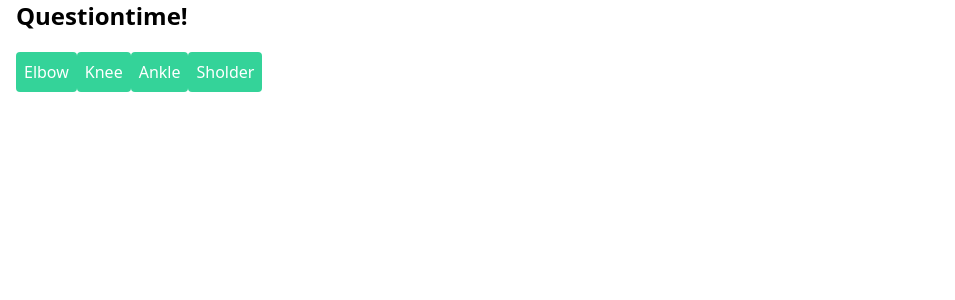
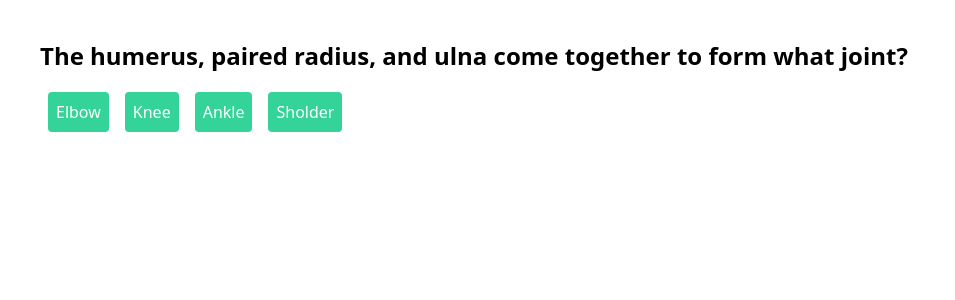
Before and after one commit to Loathed94/Assignment2-Trivia-Game, a Vue app: page / in a window 1280 px wide. Shown: the top 300 px of the page, without its empty margins (0-955 px from the left). Built offline with nearby package versions, Linux system fonts and the light colour scheme.

Commit message:
feat: Made question visible on screen.
Also added some padding, making things neater.

```diff
--- a/src/components/PresentQuestionBoolean.vue
+++ b/src/components/PresentQuestionBoolean.vue
@@ -31,11 +31,11 @@ const secondAnswer = ref(arrayForShuffling[1]);
 <template>
     <!--Button to generate a question from the API-->
     <button type="button" @click="sendAnswer(firstAnswer)"
-        class="bg-emerald-400 text-white p-2 rounded">
+        class="bg-emerald-400 text-white p-2 rounded mx-4">
         {{firstAnswer}}</button>
 
     <button type="button" @click="sendAnswer(secondAnswer)"
-        class="bg-emerald-400 text-white p-2 rounded">
+        class="bg-emerald-400 text-white p-2 rounded mx-4">
         {{secondAnswer}}</button>
 
 <!-- Generate different amount of buttons regarding what type is chosen; true/false or multiple choice -->
--- a/src/components/PresentQuestionMultiple.vue
+++ b/src/components/PresentQuestionMultiple.vue
@@ -25,16 +25,16 @@ const fourthAnswer = ref(arrayForShuffling[3]);
 
 <template>
     <button type="button" @click="sendAnswer(firstAnswer)"
-        class="bg-emerald-400 text-white p-2 rounded">
+        class="bg-emerald-400 text-white p-2 rounded mx-2">
         {{firstAnswer}}</button>
     <button type="button" @click="sendAnswer(secondAnswer)"
-        class="bg-emerald-400 text-white p-2 rounded">
+        class="bg-emerald-400 text-white p-2 rounded mx-2">
         {{secondAnswer}}</button>
     <button type="button" @click="sendAnswer(thirdAnswer)"
-        class="bg-emerald-400 text-white p-2 rounded">
+        class="bg-emerald-400 text-white p-2 rounded mx-2">
         {{thirdAnswer}}</button>
     <button type="button" @click="sendAnswer(fourthAnswer)"
-        class="bg-emerald-400 text-white p-2 rounded">
+        class="bg-emerald-400 text-white p-2 rounded mx-2">
         {{fourthAnswer}}</button>
 </template>
 
--- a/src/views/Question.vue
+++ b/src/views/Question.vue
@@ -12,6 +12,7 @@
     const count = ref(0);
     const currentQuestion = ref(questionsList.value[count.value]);
     const typeRef = ref(currentQuestion.value.type);
+    const questionDescription = ref(currentQuestion.value.question);
     const componentKeyBool = ref(1);
     const componentKeyMult = ref(1);
     //valuesReady();
@@ -40,6 +41,7 @@ const registerAnswer = (answer) => {
     else{
         currentQuestion.value = questionsList.value[count.value];
         typeRef.value = currentQuestion.value.type;
+        questionDescription.value = currentQuestion.value.question;
         //console.log(currentQuestion.value);
         //this.$forceUpdate();
         componentKeyBool.value++;
@@ -54,8 +56,8 @@ const registerAnswer = (answer) => {
 </script>
 <template>
 
-    <main class="container mx-auto px-4" >
-        <h1 class="mb-5 text-2xl font-semibold">Questiontime!</h1>
+    <main class="container mx-auto px-10 mt-10" >
+        <h1 class="mb-5 text-2xl font-semibold">{{questionDescription}}</h1>
         <PresentQuestionBoolean v-if="typeRef==='boolean'" @gameCompletedSuccessful="registerAnswer" :question="currentQuestion" :key="componentKeyBool"/>
         <PresentQuestionMultiple v-if="typeRef==='multiple'" @gameCompletedSuccessful="registerAnswer" :question="currentQuestion" :key="componentKeyMult"/>
     </main>
```
